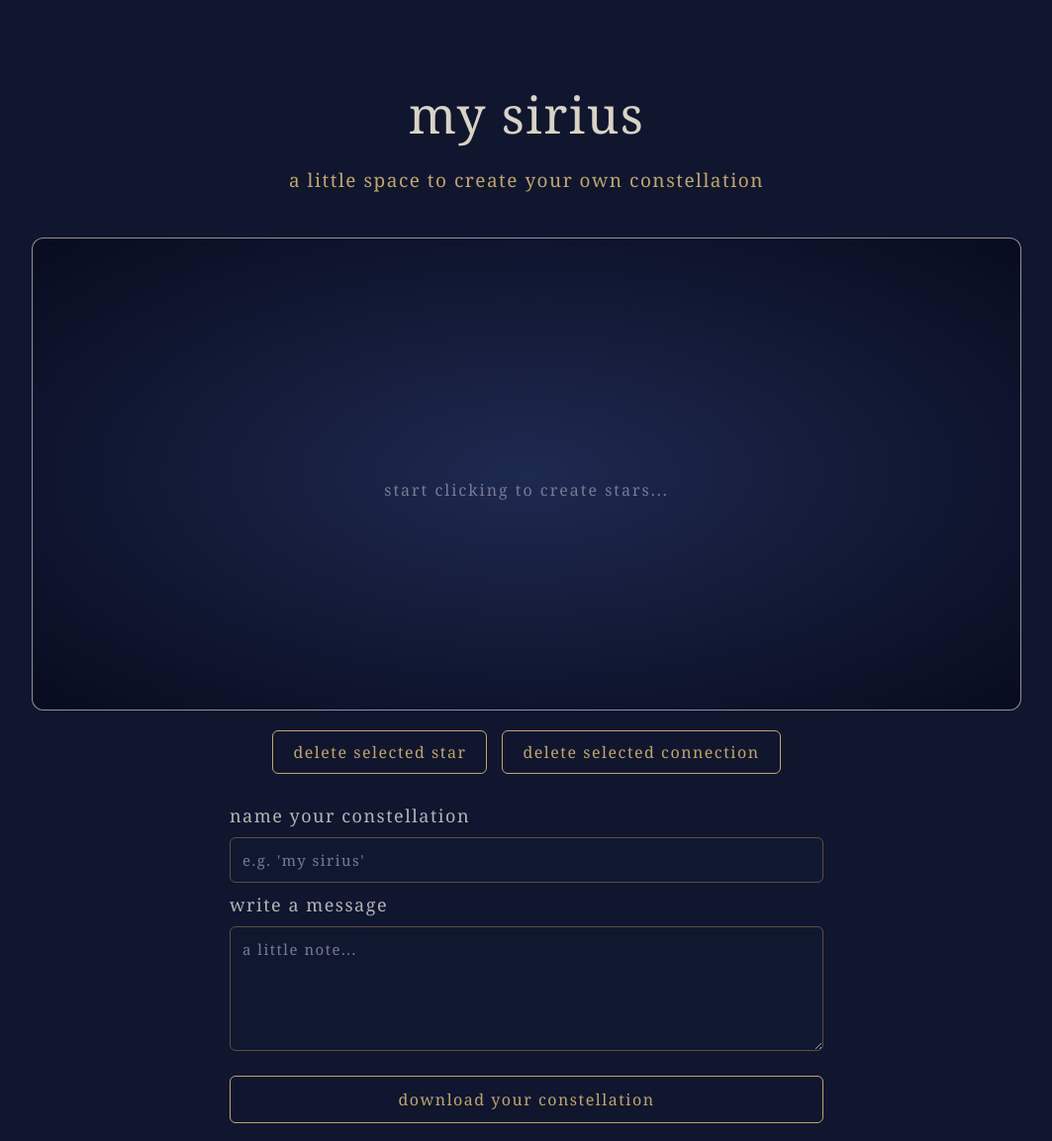
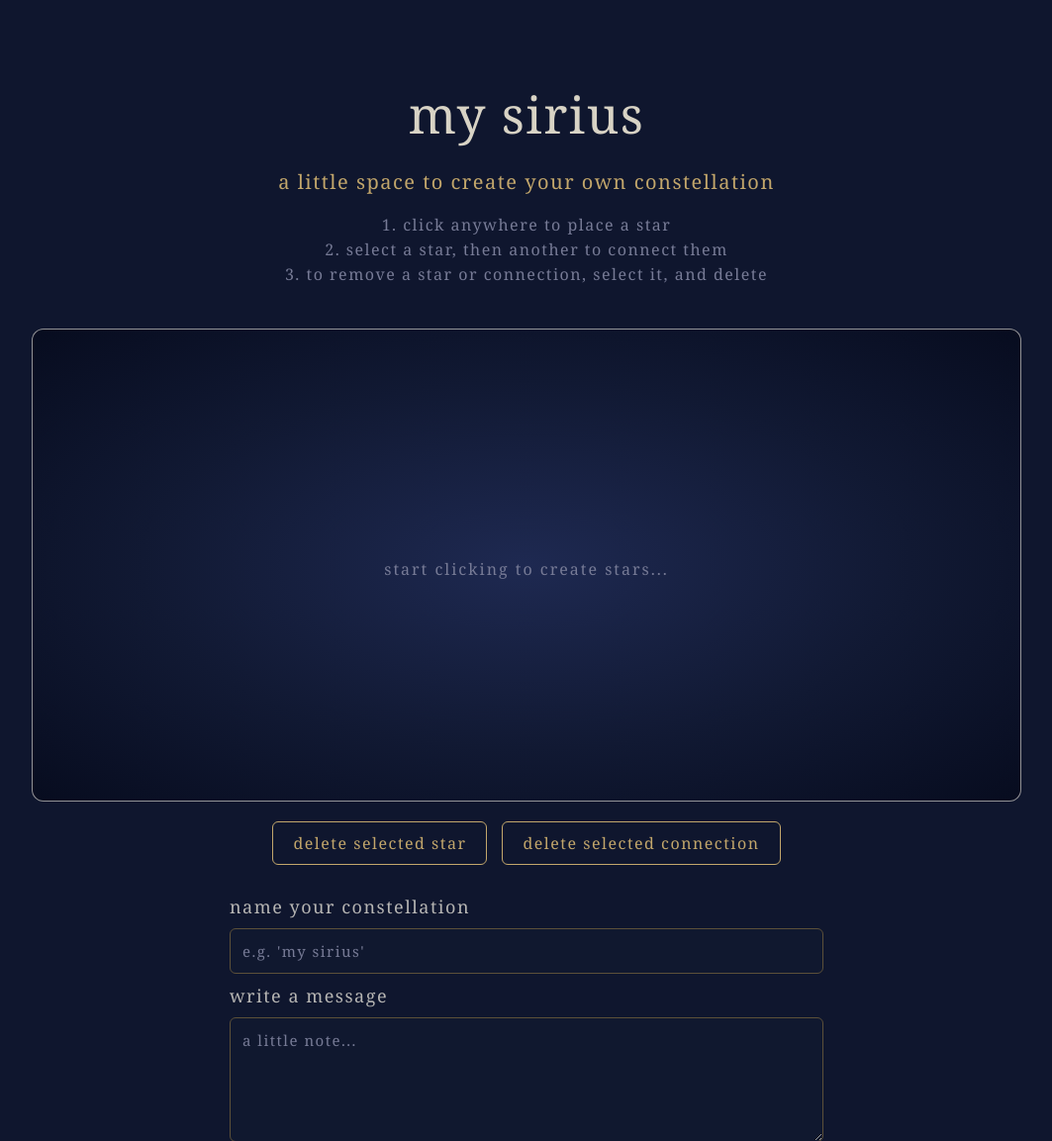
Before and after one commit to niveda-13/constellation-notes, a Flask app: page / in a window 1280 px wide. Shown: the top 1153 px of the page at 99% size, without its empty margins (108-1171 px from the left). Run offline with Flask 3, Linux system fonts and the light colour scheme.

Commit message:
added usage instructions

```diff
--- a/static/style.css
+++ b/static/style.css
@@ -59,7 +59,7 @@ h1 {
 
 .subtitle {
     color: #C2A66B;
-    font-size: 19px;
+    font-size: 20px;
     font-family: Georgia, 'Times New Roman', Times, serif;
     letter-spacing: 1.5px;
 }
@@ -281,3 +281,16 @@ footer {
     border-color: #C2A66B;
     box-shadow: 0 0 8px rgba(214, 181, 109, 0.25);
 }
+
+.creation-guide {
+    text-align: center;
+    margin: 16px 0;
+    font-size: 16px;
+    line-height: 1.3;
+    color: #777b96;
+    letter-spacing: 1.5px;
+}
+
+.creation-guide p {
+    margin: 4px 0;
+}
--- a/templates/index.html
+++ b/templates/index.html
@@ -58,6 +58,13 @@
                  2. Draw lines between selected stars.
                  3. Remove stars when requested. -->
 
+            <div class="creation-guide">
+                <p>1. click anywhere to place a star</p>
+                <p>2. select a star, then another to connect them</p>
+                <p>3. to remove a star or connection, select it, and delete</p>
+
+            <div></div>
+
             <div class="sky" id="sky">
 
                 <svg id="connections"></svg> <!--to let lines be drawn between stars-->
@@ -74,6 +81,7 @@
                     start clicking to create stars...
                 </p>
             </div>
+
 
             <div class="button-group">
                 <button id="delete-star">delete selected star</button>
```
